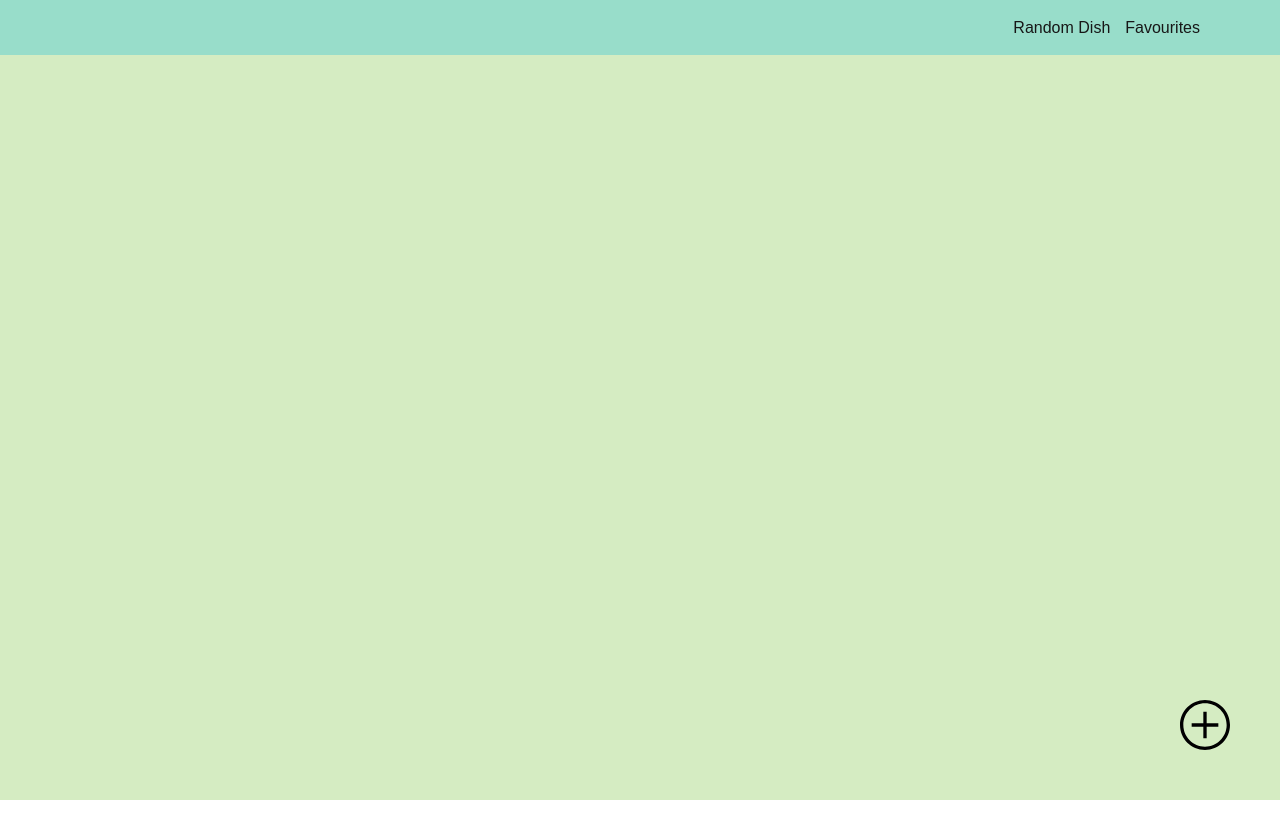
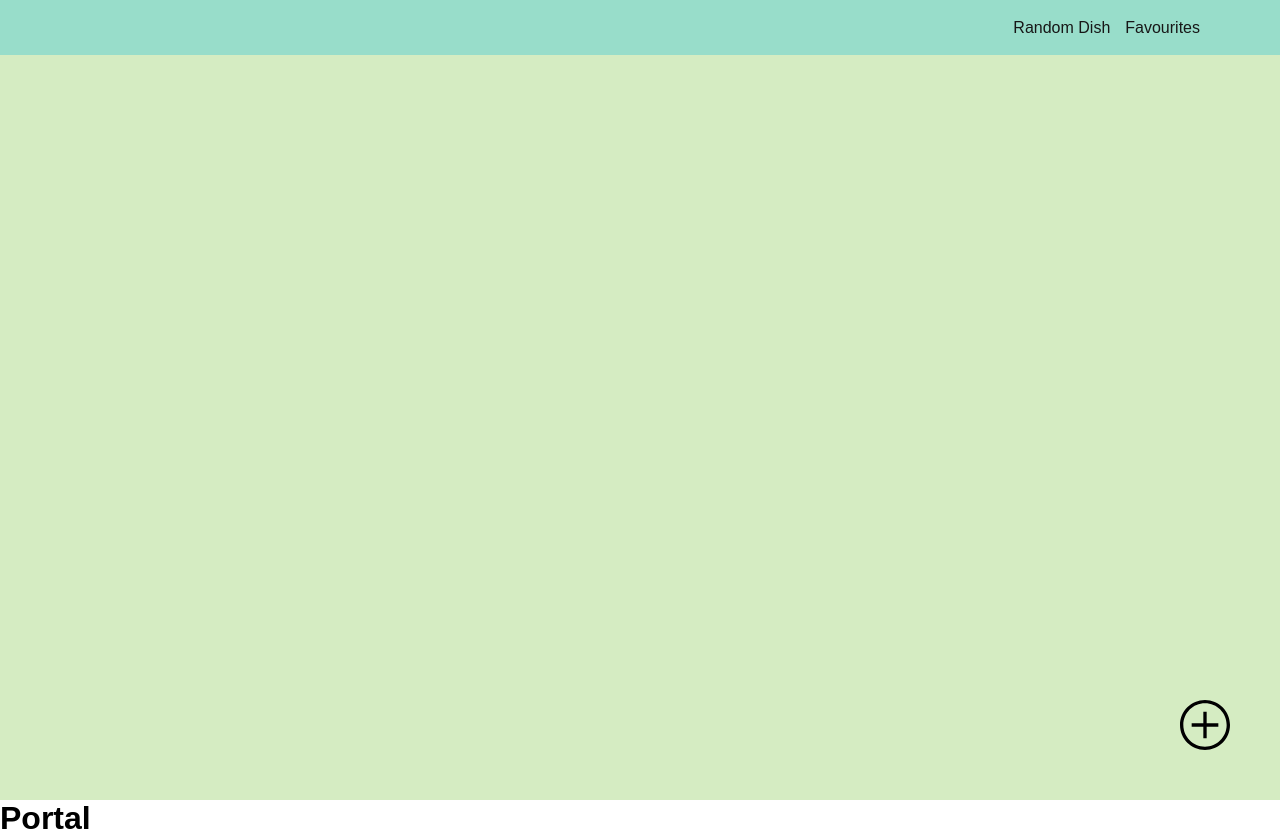
Before and after one commit to Dora-D/foodify-app, a React (Create React App) app: page /favourites in a window 1280 px wide. Both pictures are taken after a click on the button 1205 px from the left and 725 px from the top of the page. Before the commit the page ends 800 px from the top, so only its background shows below. Built offline with nearby package versions, Linux system fonts and the light colour scheme.

Commit message:
logic to display modal added

```diff
--- a/src/pages/Favourites/Favourites.tsx
+++ b/src/pages/Favourites/Favourites.tsx
@@ -7,11 +7,16 @@ import "./favourites.scss";
 export const Favourites = () => {
   const [isModal, setIsModal] = useState<boolean>(false);
 
+  const portal = document.getElementById("portal") as HTMLElement;
+
+  const hendleModal = () => setIsModal((prevState) => !prevState);
+
   return (
     <div className="favourites">
-      <button className="favourites__add-recipe">
+      <button className="favourites__add-recipe" onClick={hendleModal}>
         <img src={plusIcon} alt="Plus Recipe" />
       </button>
+      {isModal && createPortal(<h1>Portal</h1>, portal)}
     </div>
   );
 };
```
